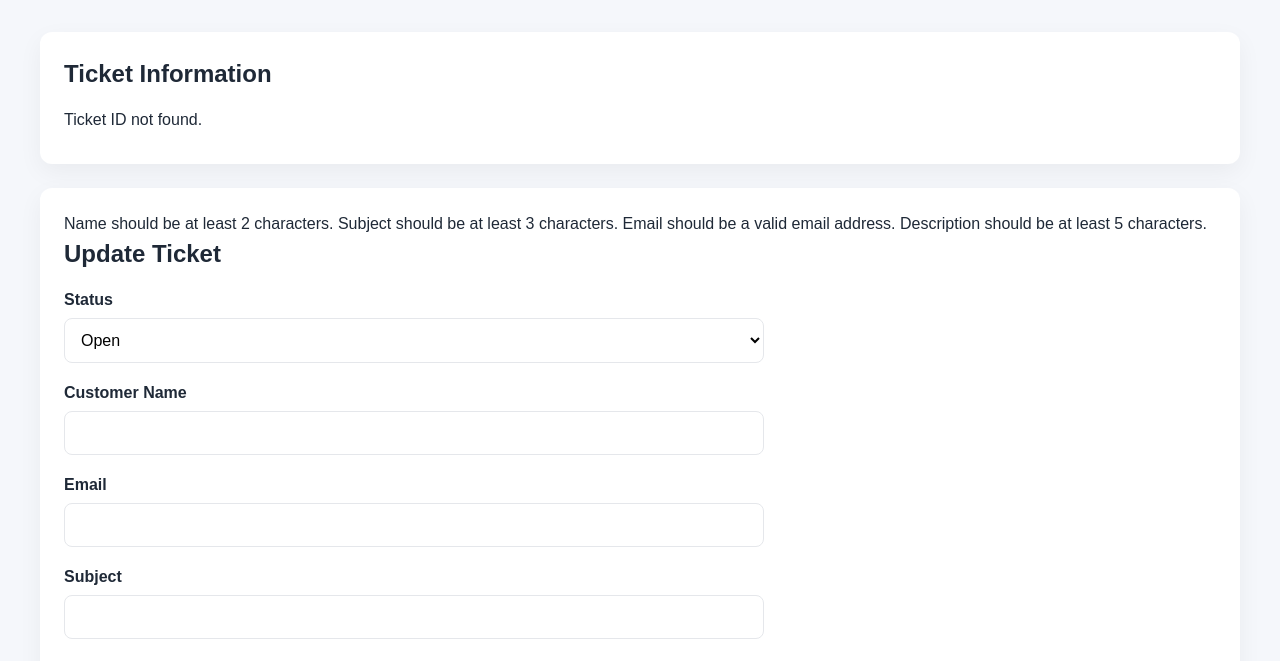
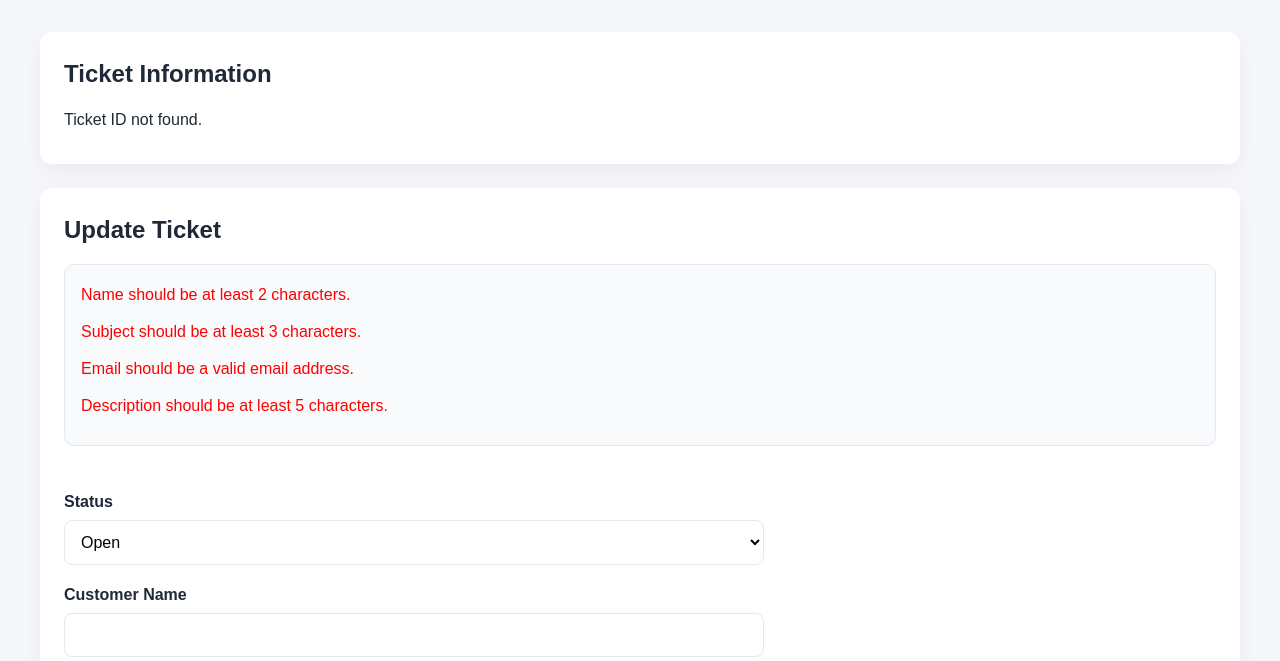
Before and after one commit to myself-moons/CRM_Assessment, a plain HTML site: page custom-crm/frontend/ticket.html in a window 1280 px wide. Shown: the part 67-728 px from the top of the page. Drawn offline with Linux system fonts and the light colour scheme.

Commit message:
Frontend HTML changes

```diff
--- a/custom-crm/frontend/css/style.css
+++ b/custom-crm/frontend/css/style.css
@@ -295,6 +295,24 @@ button:disabled {
 
 }
 
+.form-help {
+    margin-bottom: 20px;
+    padding: 16px;
+    background: #F8FAFC;
+    border: 1px solid #E2E8F0;
+    border-radius: 10px;
+    color: var(--muted);
+    line-height: 1.7;
+}
+
+.form-help p {
+    margin: 0 0 10px;
+}
+
+.form-help p:last-child {
+    margin-bottom: 0;
+}
+
 /* ---------- Status Badges ---------- */
 
 .status {
--- a/custom-crm/frontend/ticket.html
+++ b/custom-crm/frontend/ticket.html
@@ -62,12 +62,15 @@
     <!-- Update Ticket -->
 
     <section class="card">
-        Name should be at least 2 characters.
-        Subject should be at least 3 characters.
-        Email should be a valid email address.
-        Description should be at least 5 characters.
-
         <h2>Update Ticket</h2>
+        <div class="form-help">
+            <p style="color: red;">Name should be at least 2 characters.</p>
+            <p style="color: red;">Subject should be at least 3 characters.</p>
+            <p style="color: red;">Email should be a valid email address.</p>
+            <p style="color: red;">Description should be at least 5 characters.</p>
+            <p> </p>
+        </div>
+        <br>
 
         <form id="updateForm">
 
```
